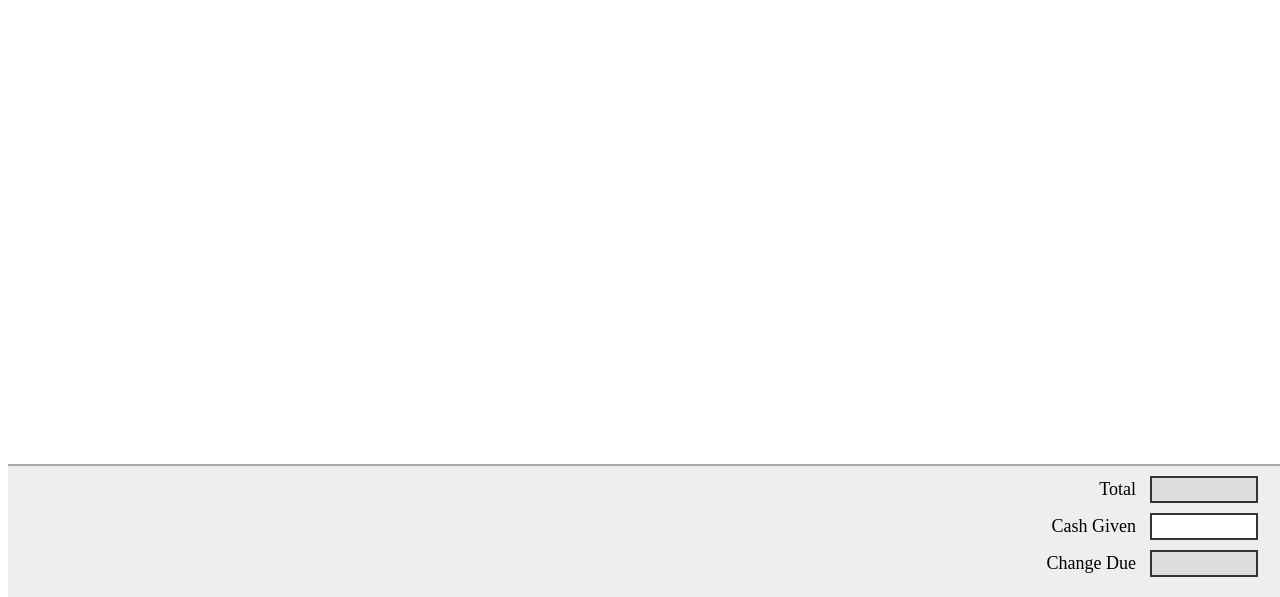
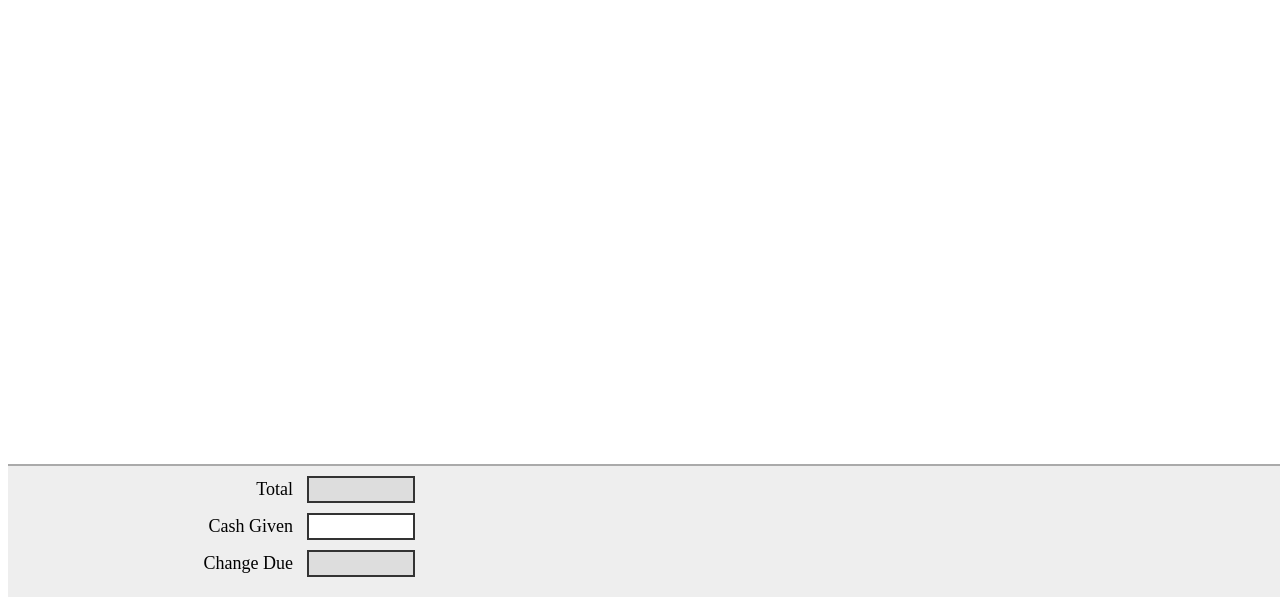
Before and after one commit to Pergamene/Pergamene.github.io, a plain HTML site: page boondocks/index.html in a window 1280 px wide. Shown: the part 203-800 px from the top of the page. Drawn offline with Linux system fonts and the light colour scheme.

Commit message:
Fixed cost, cash given and change to bottom of page

```diff
--- a/boondocks/index.html
+++ b/boondocks/index.html
@@ -1233,15 +1233,15 @@
         .ticket-form div,
         .cash-form div {
             display: inline-block;
-            width: 150px;
+            width: 275px;
             text-align: right;
             font-size: 18px;
             margin-right: 10px;
         }
 
         .cash-form {
-            float: right;
-            margin-right: 40px;
+            float: left;
+            margin-right: 10px;
         }
 
         .page-container {
```
